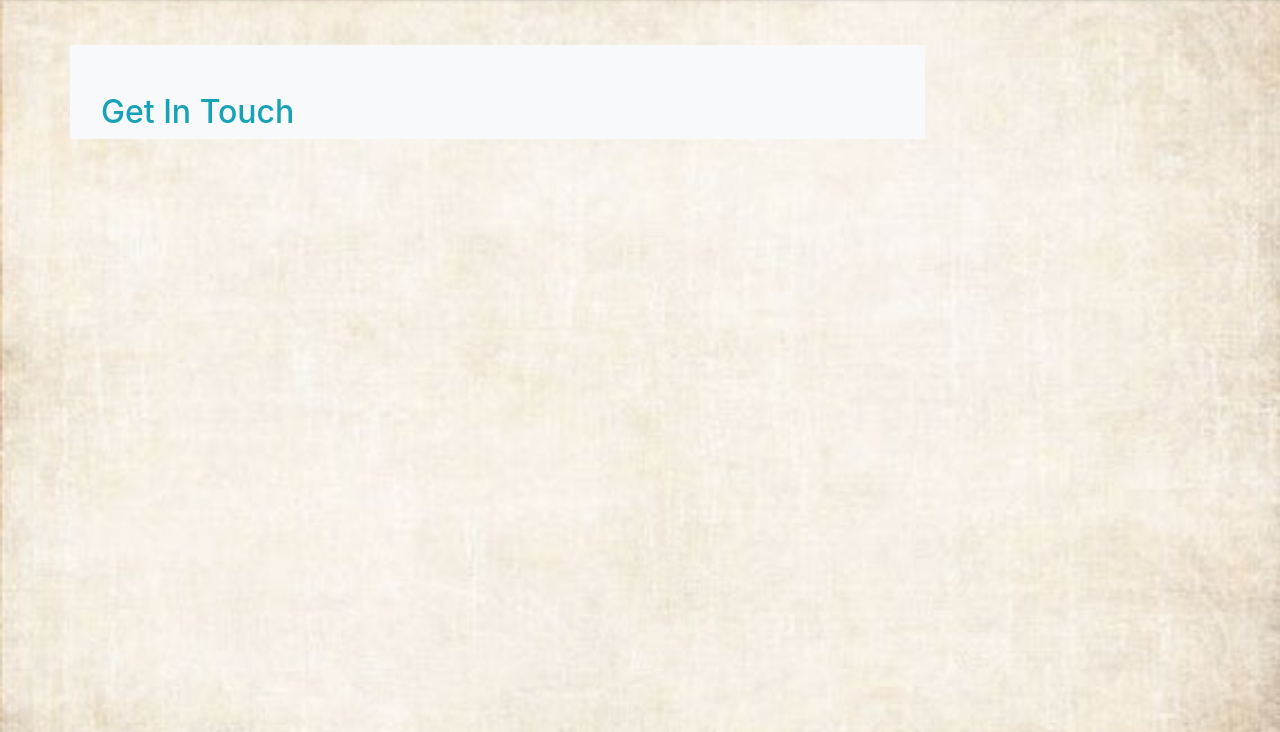
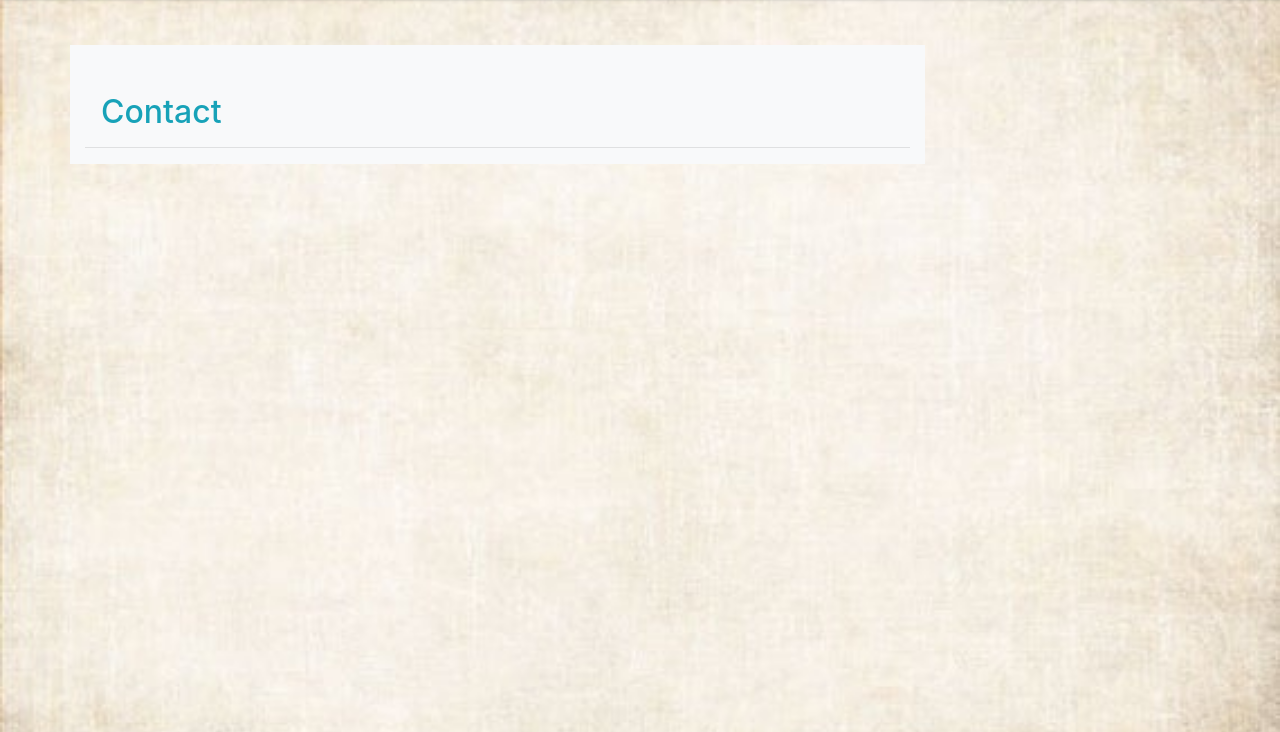
Before and after one commit to RumaRDas/bootstrap.homework, a plain HTML site: page contact.html in a window 1280 px wide. Shown: the part 68-800 px from the top of the page. Drawn offline with nearby package versions, Linux system fonts and the light colour scheme.

Commit message:
adding horiziantal line in contact page

```diff
--- a/contact.html
+++ b/contact.html
@@ -46,9 +46,12 @@
           <div class="row ">
               <div class="col-lg-9 bg-light ">
                 <div class="info-contact">
-                  <h2 class="text-info pt-5 pl-3"> Get In Touch</h2>
-
+                  <h2 class="text-info pt-5 pl-3"> Contact</h2>
               </div>
+              <div><hr></div>
+              <form>
+                <div></div>
+              </form>
           </div>
       </div>
 </div>
```
